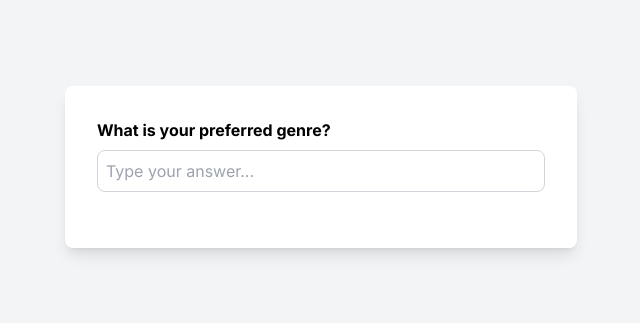
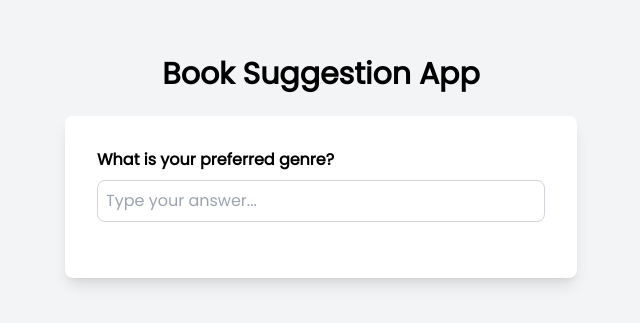
Before and after one commit to celebiabdulkadir/booksuggestionapp, a Next.js app: page / in a window 1280 px wide. Shown: the part 233-556 px from the top of the page, without its empty margins (319-959 px from the left). Built offline with nearby package versions, Linux system fonts and the light colour scheme.

Commit message:
Update font and add loading component

```diff
--- a/app/layout.tsx
+++ b/app/layout.tsx
@@ -1,8 +1,13 @@
 import type { Metadata } from "next";
-import { Inter } from "next/font/google";
+import { Poppins } from "next/font/google";
 import "./globals.css";
+import Loading from "./loading";
+import { Suspense } from "react";
 
-const inter = Inter({ subsets: ["latin"] });
+const poppins = Poppins({
+  subsets: ["latin"],
+  weight: "400",
+});
 
 export const metadata: Metadata = {
   title: "Book Suggestion App",
@@ -16,7 +21,10 @@ export default function RootLayout({
 }>) {
   return (
     <html lang="en">
-      <body className={inter.className}>{children}</body>
+      <Suspense fallback={<Loading />}>
+        <body className={poppins.className}>{children}</body>
+      </Suspense>
+
     </html>
   );
 }
--- a/app/page.tsx
+++ b/app/page.tsx
@@ -63,10 +63,18 @@ export default function Home() {
     setIsCompleted(false);
     setRecommendations([]);
   };
+  const handleKeyDown = (e: React.KeyboardEvent<HTMLInputElement>) => {
+    if (e.key === 'Enter' && e.currentTarget.value.trim() !== ''){
+      const target = e.target as HTMLInputElement;
+      handleAnswer(target.value.trim() as any);
+      target.value = ''; // Clear the input field
+    }
+  }
 
   return (
-    <div className="flex text-black justify-center items-center min-h-screen bg-gray-100">
-      <div className="w-full max-w-lg bg-white p-8 rounded-lg shadow-lg">
+    <div className="flex flex-col text-black justify-center items-center min-h-screen bg-gray-100">
+      <h1 className="text-3xl font-bold mb-6">Book Suggestion App</h1>
+      <div className="w-full max-w-lg bg-white p-8 rounded-lg shadow-lg ">
         {questions.slice(0, currentQuestionIndex + 1).map((q, index) => (
           <div key={index} className="mb-6">
             <div className="font-bold mb-2">{q.question}</div>
@@ -77,18 +85,12 @@ export default function Home() {
                   maxLength={q.maxLength}
                   placeholder="Type your answer..."
                   className="w-full p-2 border border-gray-300 rounded-lg"
-                  onKeyDown={(e) => {
-                    if (e.key === 'Enter') {
-                      const target = e.target as HTMLInputElement;
-                      handleAnswer(target.value as any);
-                      target.value = ''; // Clear the input field
-                    }
-                  }}
+                  onKeyDown={handleKeyDown}
                 />
               )}
             </div>
             {answers[q.name] && (
-              <div className="mt-2 ">
+              <div className="mt-2 italic ">
               {answers[q.name]}
               </div>
             )}
```
